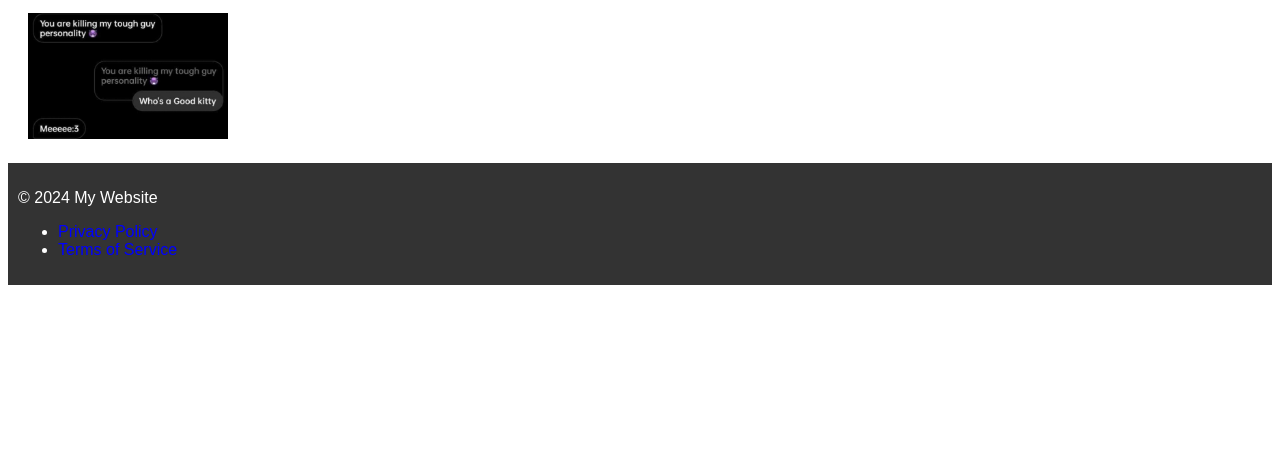
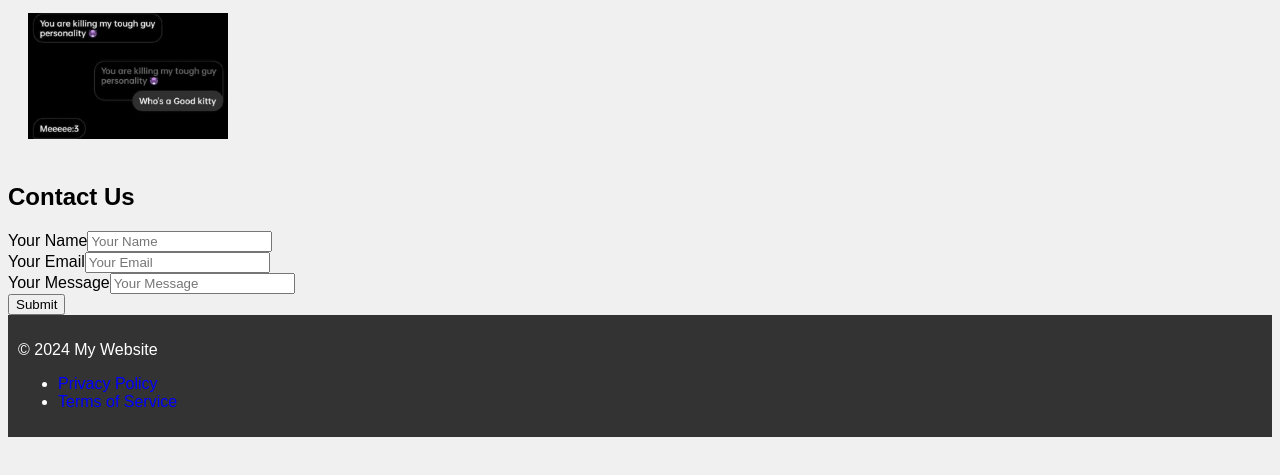
Before and after one commit to Blizzardfur-Maxxx/WebSON, a plain HTML site: page index.html in a window 1280 px wide. Shown: the part 247-722 px from the top of the page. Drawn offline with Linux system fonts and the light colour scheme.

```diff
--- a/data.json
+++ b/data.json
@@ -20,6 +20,22 @@
         { "type": "image", "src": "image.jpg", "alt": "Image Alt Text", "size": 200 }
       ]
     },
+    "form": {
+      "id": "contact-form",
+      "content": [
+        { "type": "heading", "level": 2, "text": "Contact Us" },
+        { "type": "form",
+          "method": "post",
+          "action": "/submit-form",
+          "fields": [
+            { "type": "label", "label": "Your Name", "name": "name", "placeholder": "Your Name" },
+            { "type": "label", "label": "Your Email", "name": "email", "placeholder": "Your Email" },
+            { "type": "label", "label": "Your Message", "name": "message", "placeholder": "Your Message" }
+          ],
+          "submitText": "Submit"
+        }
+      ]
+    },
     "footer": {
       "id": "footer",
       "content": [
--- a/index.html
+++ b/index.html
@@ -62,6 +62,27 @@
                         });
                         sectionElement.appendChild(linksList);
                         break;
+                    case 'form':
+                        const form = document.createElement('form');
+                        form.method = item['method'] || 'get';
+                        form.action = item['action'] || '#';
+                        item['fields'].forEach(field => {
+                            const label = document.createElement('label');
+                            label.textContent = field['label'];
+                            form.appendChild(label);
+                            const input = document.createElement('input');
+                            input.type = field['type'];
+                            input.name = field['name'] || '';
+                            input.placeholder = field['placeholder'] || '';
+                            form.appendChild(input);
+                            form.appendChild(document.createElement('br')); // Add line break for spacing
+                        });
+                        const submitBtn = document.createElement('button');
+                        submitBtn.type = 'submit';
+                        submitBtn.textContent = item['submitText'] || 'Submit';
+                        form.appendChild(submitBtn);
+                        sectionElement.appendChild(form);
+                        break;
                     default:
                         console.error('Unknown content type:', item['type']);
                 }
--- a/styles.css
+++ b/styles.css
@@ -1,5 +1,6 @@
 body {
     font-family: Arial, sans-serif;
+    background-color: #f0f0f0;
 }
 
 #header {
```
